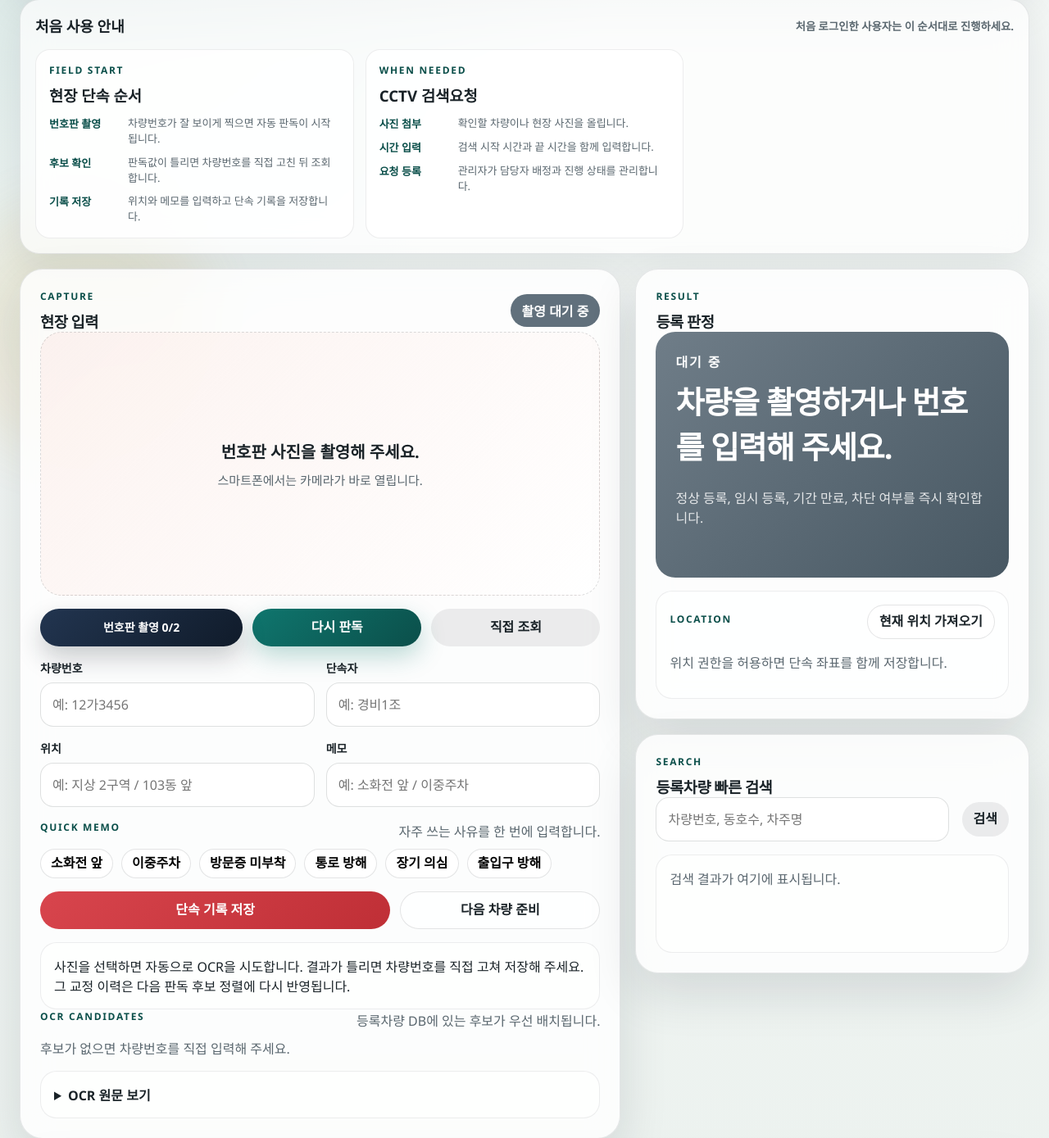
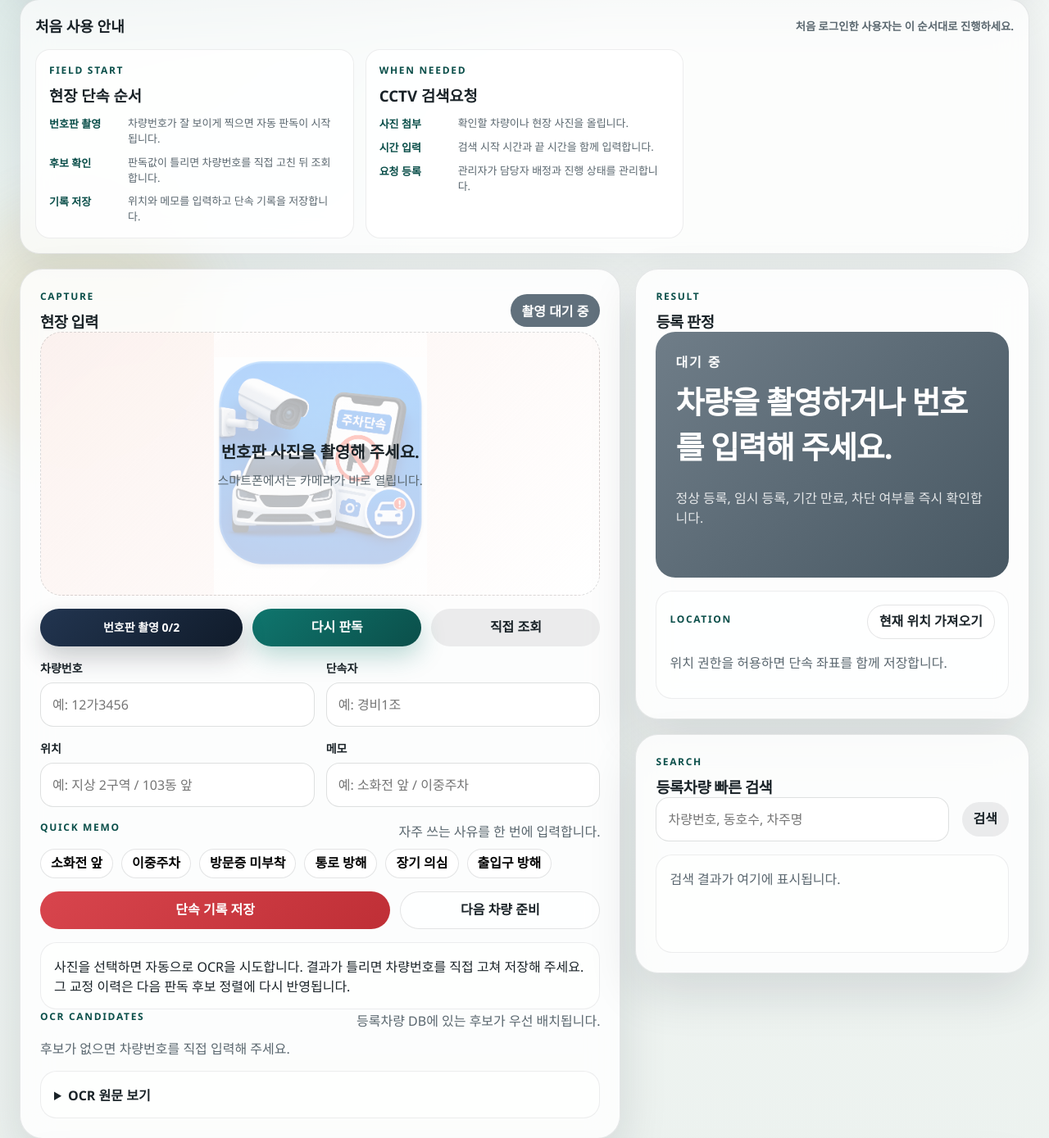
Before and after one commit to guige01-guinsa/parking_man, a FastAPI app: template backend/app/templates/field.html in a window 1280 px wide. Shown: the part 358-1747 px from the top of the page at 82% size. Run offline with FastAPI, Linux system fonts and the light colour scheme; the template is opened without the code that fills it: most values are stand-ins (such as "Sample title", 1, 10 or a date in 2020).

Commit message:
feat: set default capture placeholder icon

```diff
--- a/backend/app/static/app.css
+++ b/backend/app/static/app.css
@@ -695,11 +695,16 @@ summary:focus-visible {
   min-height: 320px;
   align-content: center;
   background-position: center;
+  background-repeat: no-repeat;
   background-size: cover;
 }
 
 .preview-placeholder.has-custom-image {
   color: #24313a;
+}
+
+.preview-placeholder.has-default-image {
+  background-size: min(58%, 260px) auto;
 }
 
 .preview-placeholder strong {
--- a/backend/app/static/app.js
+++ b/backend/app/static/app.js
@@ -5,6 +5,7 @@ const currentUsername = document.body.dataset.username || "";
 const currentRole = document.body.dataset.role || "";
 const currentCanManageVehicles = document.body.dataset.canManageVehicles === "1";
 const apiUrl = (path) => `${rootPath}${path}`;
+const defaultCapturePlaceholderImage = apiUrl("/static/parking-app-icon.png");
 
 const photoInput = document.getElementById("photo");
 const photoPreview = document.getElementById("photo-preview");
@@ -425,8 +426,10 @@ function updatePreview(file) {
 function setCapturePlaceholderImage(imageUrl) {
   const url = String(imageUrl || "").trim();
   if (!previewPlaceholder) return;
-  previewPlaceholder.style.backgroundImage = url ? `linear-gradient(rgba(255,255,255,0.76), rgba(255,255,255,0.82)), url("${url.replaceAll('"', "%22")}")` : "";
+  const backgroundUrl = url || defaultCapturePlaceholderImage;
+  previewPlaceholder.style.backgroundImage = `linear-gradient(rgba(255,255,255,0.68), rgba(255,255,255,0.76)), url("${backgroundUrl.replaceAll('"', "%22")}")`;
   previewPlaceholder.classList.toggle("has-custom-image", Boolean(url));
+  previewPlaceholder.classList.toggle("has-default-image", !url);
 }
 
 function updateCaptureLimitState() {
@@ -2275,6 +2278,7 @@ hydrateFields();
 syncQuickMemoState();
 renderRegistrySelection();
 renderCapturePlaceholderSelection();
+setCapturePlaceholderImage("");
 updateCaptureLimitState();
 renderCandidates([]);
 renderIdleVerdict();
```
Also changed, not shown: backend/app/static/parking-app-icon.png (added).
